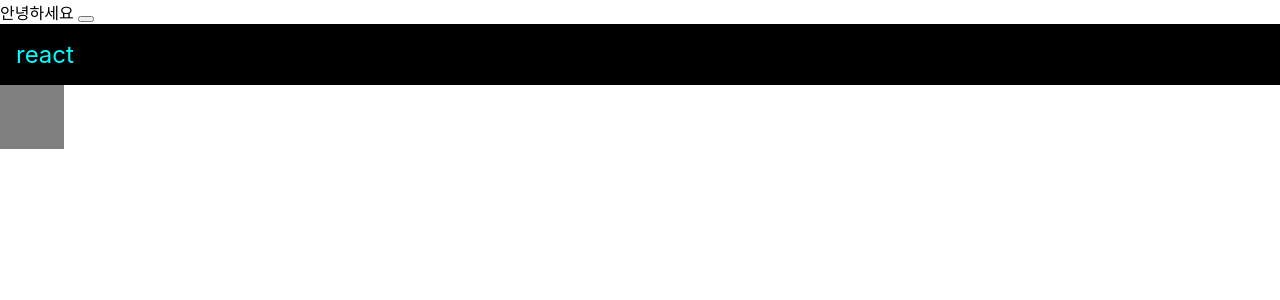
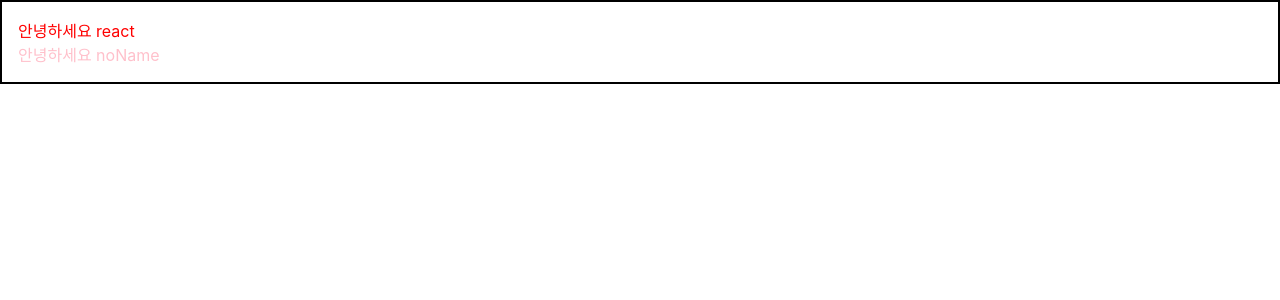
Before and after one commit to sejoonkim/react_tutorial, a React (Create React App) app: page / in a window 1280 px wide. Shown: the top 300 px of the page. Built offline with nearby package versions, Linux system fonts and the light colour scheme.

Commit message:
Props: send value from Parent to Child

```diff
--- a/src/App.js
+++ b/src/App.js
@@ -1,25 +1,14 @@
 import React from 'react';
 import Hello from './Hello';
 import './App.css';
+import Wrapper from './Wrapper';
 
 function App() {
-  const name = 'react';
-  const style = {
-    backgroundColor: 'black',
-    color: 'aqua',
-    fontSize: 24,
-    padding: '1rem'
-  };
-
   return (
-    <>
-    {/*comment*/}
-      <Hello
-        // comment
-      />
-      <div style={style}>{name}</div>
-      <div className="gray-box"></div>
-    </>
+    <Wrapper>
+      <Hello name="react" color="red" />
+      <Hello  color="pink" />
+    </Wrapper>
   );
 }
 
--- a/src/Hello.js
+++ b/src/Hello.js
@@ -1,7 +1,14 @@
 import React from 'react';
 
-function Hello() {
-    return <div>안녕하세요 <button></button> </div>;
+function Hello({ color, name }) {
+    return <div style={{
+        color
+    }}>안녕하세요 {name}</div>;
 }
 
+// make default value
+Hello.defaultProps = {
+    name: 'noName'
+};
+
 export default Hello;
--- /dev/null
+++ b/src/Wrapper.js
@@ -0,0 +1,12 @@
+import React from 'react';
+
+function Wrapper({ children }) {
+    const style = {
+        border: '2px solid black',
+        padding: 16
+    };
+
+    return <div style={style}>{children}</div>
+}
+
+export default Wrapper
```
